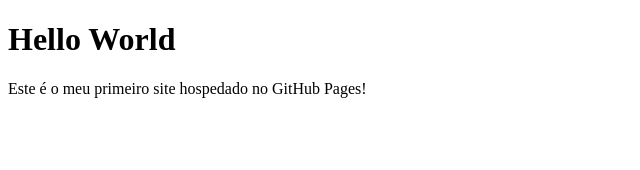
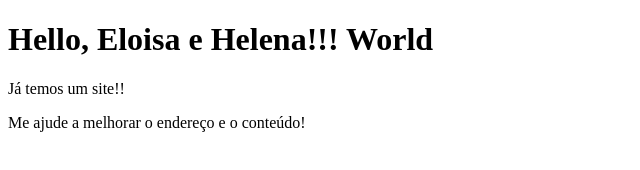
Before and after one commit to maggiedog/bot, a plain HTML site: page index.html in a window 1280 px wide. Shown: the whole page, without its empty margins (0-640 px from the left). Drawn offline with Linux system fonts and the light colour scheme.

Commit message:
Update index.html

```diff
--- a/index.html
+++ b/index.html
@@ -6,7 +6,8 @@
     <title>Hello World</title>
 </head>
 <body>
-    <h1>Hello World</h1>
-    <p>Este é o meu primeiro site hospedado no GitHub Pages!</p>
+    <h1>Hello, Eloisa e Helena!!! World</h1>
+    <p>Já temos um site!!</p>
+    <p>Me ajude a melhorar o endereço e o conteúdo!</p>
 </body>
 </html>
```
